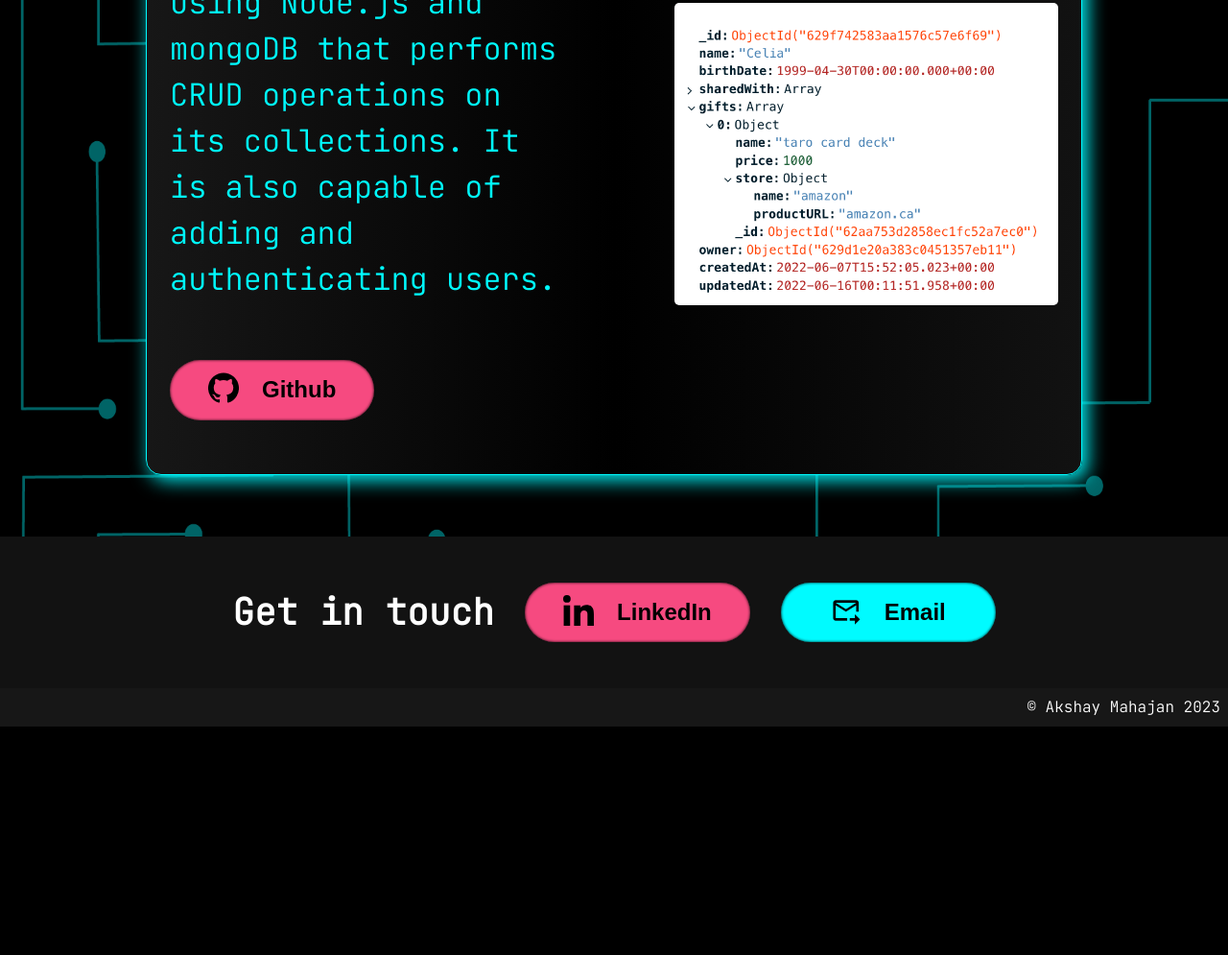
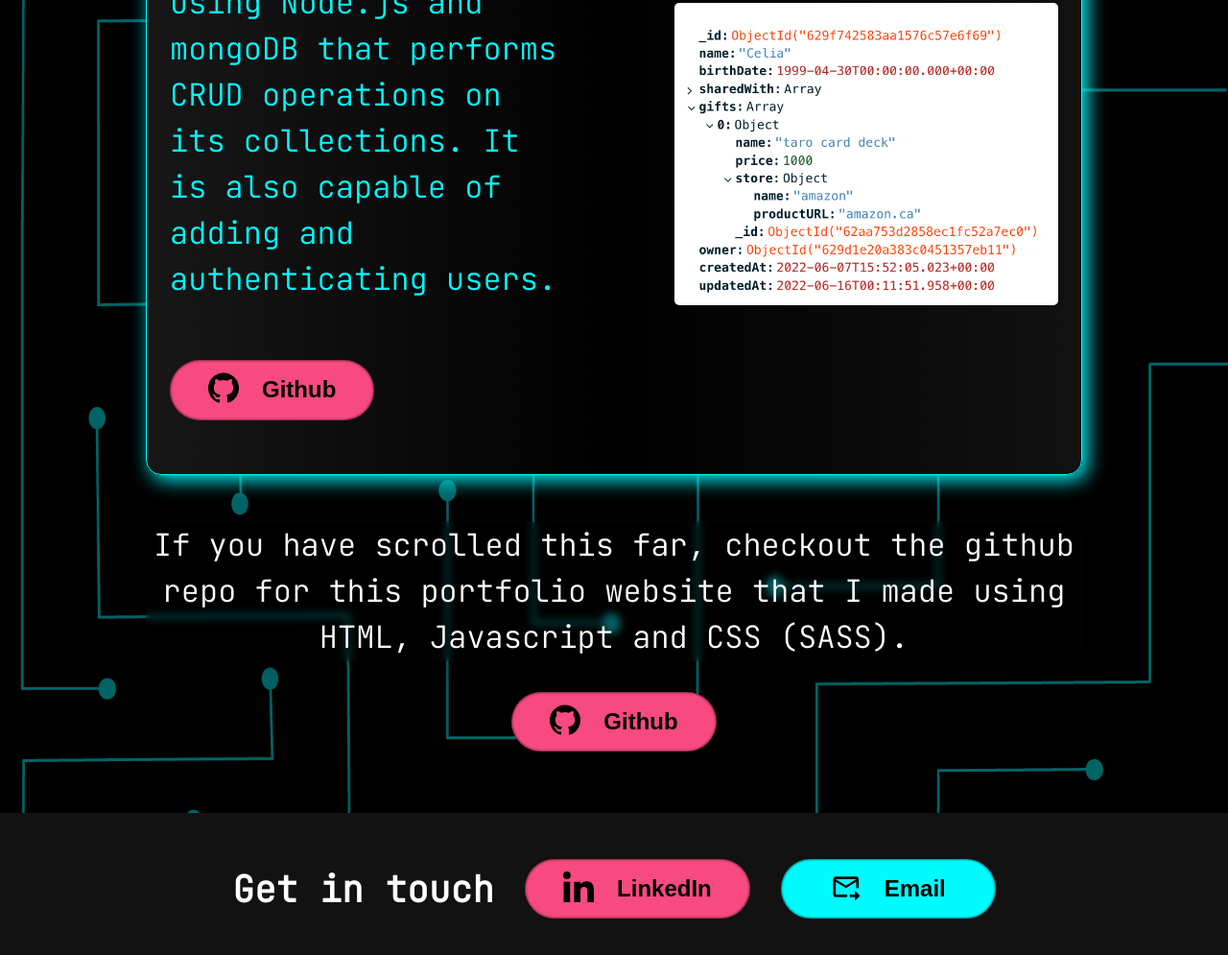
Before and after one commit to maha0134/portfolio-website, a website: page index.html in a window 1280 px wide. Shown: the part 4790-5785 px from the top of the page at 96% size. Before the commit the page ends 5499 px from the top, so only its background shows below. Drawn offline with nearby package versions, Linux system fonts and the light colour scheme.

Commit message:
add readme and github button at the bottom of portfolio section

```diff
--- a/index.html
+++ b/index.html
@@ -607,6 +607,33 @@
               </div>
             </li> -->
           </ul>
+
+          <p class="closing shadow">
+            If you have scrolled this far, checkout the github repo for this
+            portfolio website that I made using HTML, Javascript and CSS (SASS).
+          </p>
+          <div class="btn btn-accent portfolio-btn">
+            <a
+              href="https://github.com/maha0134/portfolio-website"
+              target="_blank"
+              rel="noopener noreferrer"
+            >
+              <i>
+                <svg
+                  id="Final_Icons"
+                  data-name="Final Icons"
+                  xmlns="http://www.w3.org/2000/svg"
+                  viewBox="0 0 256 256"
+                >
+                  <path
+                    d="M128,3.16A128,128,0,0,0,87.54,252.62c6.4,1.17,8.74-2.78,8.74-6.17,0-3-.11-11.09-.18-21.77C60.5,232.41,53,207.52,53,207.52c-5.82-14.79-14.22-18.72-14.22-18.72-11.62-7.94.88-7.78.88-7.78,12.85.9,19.61,13.19,19.61,13.19,11.42,19.56,30,13.91,37.25,10.63,1.16-8.27,4.47-13.91,8.13-17.11-28.43-3.23-58.31-14.21-58.31-63.26A49.49,49.49,0,0,1,59.51,90.12c-1.32-3.24-5.71-16.25,1.25-33.87,0,0,10.75-3.44,35.2,13.12a121.28,121.28,0,0,1,64.09,0c24.44-16.56,35.17-13.12,35.17-13.12,7,17.62,2.59,30.63,1.27,33.87a49.43,49.43,0,0,1,13.16,34.35c0,49.17-29.93,60-58.44,63.16,4.59,4,8.69,11.77,8.69,23.71,0,17.11-.16,30.91-.16,35.11,0,3.42,2.3,7.4,8.8,6.15A128,128,0,0,0,128,3.16Z"
+                    style="fill-rule: evenodd"
+                  />
+                </svg>
+              </i>
+              Github
+            </a>
+          </div>
         </div>
       </section>
       <section class="contact" id="contact">
--- a/sass/components/_buttons.scss
+++ b/sass/components/_buttons.scss
@@ -63,6 +63,12 @@
     max-height: 2rem;
     background-color: $color-accent;
   }
+  .closing {
+    margin-top: 3rem;
+  }
+  .portfolio-btn {
+    display: inline-block;
+  }
 }
 //contact section
 
```
Also changed, not shown: css/main.css, images/portfolio.png (added), readMe.md, 1 other file.
